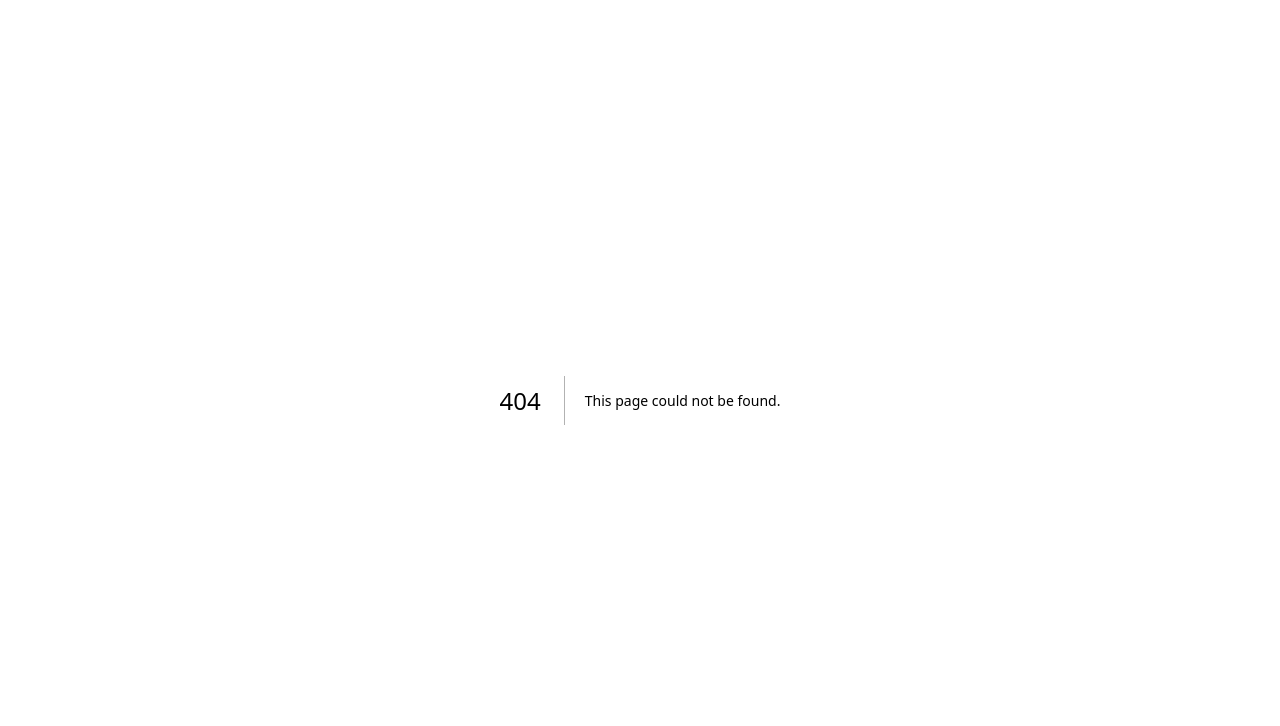
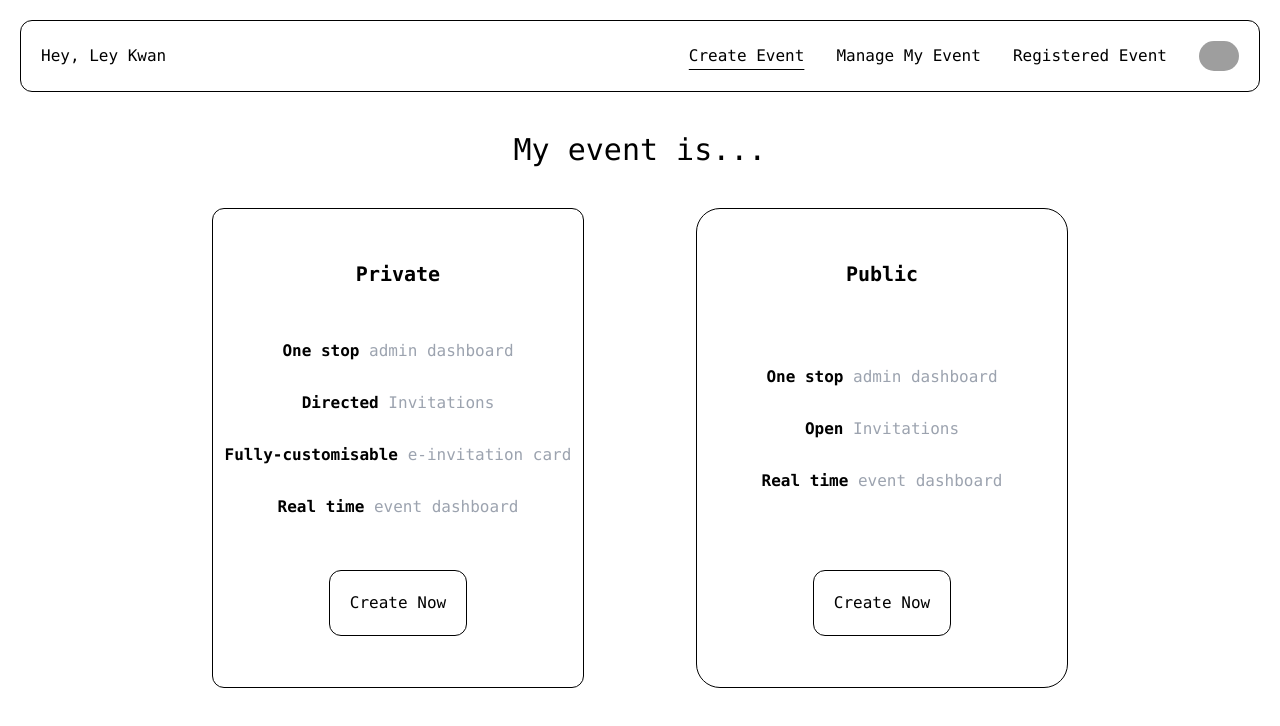
Before and after one commit to jxianc/miru, a Next.js app in the folder apps/web/: page /dashboard/1 in a window 1280 px wide. Before the commit this address had no page. Shown: the top 726 px of the page. Built offline with nearby package versions, Linux system fonts and the light colour scheme; grey boxes are pictures that could not be loaded.

Commit message:
navbar and "create now" page

```diff
--- /dev/null
+++ b/apps/web/components/Navbar.tsx
@@ -0,0 +1,54 @@
+import React from 'react'
+import Image from 'next/image'
+import { setNavbarStatusAtom, NavbarState } from '../libs/atom/navbar.atom'
+import { atom, useAtom } from 'jotai'
+
+interface NavbarProps {}
+
+const Navbar: React.FC<NavbarProps> = () => {
+  const [navbarStatus, setNavbarStatus] = useAtom(setNavbarStatusAtom)
+  return (
+    <div className="flex flex-row items-center justify-between w-full p-5 border border-black rounded-xl">
+      {/* front part */}
+      <div> Hey, Ley Kwan</div>
+
+      {/* end part */}
+      <div className="flex flex-row items-center justify-center gap-8">
+        <div
+          className={` hover:cursor-pointer ${
+            navbarStatus === 'create' && `underline underline-offset-8`
+          }`}
+          onClick={() => setNavbarStatus('create')}
+        >
+          Create Event
+        </div>
+        <div
+          className={` hover:cursor-pointer ${
+            navbarStatus === 'manage' && `underline underline-offset-8`
+          }`}
+          onClick={() => setNavbarStatus('manage')}
+        >
+          Manage My Event
+        </div>
+        <div
+          className={` hover:cursor-pointer ${
+            navbarStatus === 'registered_event' &&
+            `underline underline-offset-8`
+          }`}
+          onClick={() => setNavbarStatus('registered_event')}
+        >
+          Registered Event
+        </div>
+        <Image
+          width={40}
+          height={40}
+          className="rounded-full"
+          src="https://media.licdn.com/dms/image/C5603AQGrADSoKzdbnQ/profile-displayphoto-shrink_400_400/0/1661447582600?e=1678320000&v=beta&t=gxdqoNAv0qZ_blSbIJzzawYfg5cF_mGf2UPmlOHnBgQ"
+          alt="Rounded avatar"
+        />
+      </div>
+    </div>
+  )
+}
+
+export default Navbar
--- /dev/null
+++ b/apps/web/libs/atom/navbar.atom.ts
@@ -0,0 +1,16 @@
+import { atom } from 'jotai'
+
+type NavbarState = 'create' | 'manage' | 'registered_event'
+
+// Read only state data.
+const navbarStatusAtom = atom<NavbarState>('create')
+
+// Read and modify state data.
+const setNavbarStatusAtom = atom(
+  (get) => get(navbarStatusAtom),
+  (_get, set, status: NavbarState) => set(navbarStatusAtom, status),
+)
+
+export type { NavbarState }
+
+export { navbarStatusAtom, setNavbarStatusAtom }
--- a/apps/web/next.config.js
+++ b/apps/web/next.config.js
@@ -4,6 +4,6 @@ module.exports = {
     transpilePackages: ['ui'],
   },
   images: {
-    domains: ['images.unsplash.com'],
+    domains: ['images.unsplash.com', 'media.licdn.com'],
   },
 }
--- a/apps/web/package.json
+++ b/apps/web/package.json
@@ -12,6 +12,7 @@
     "@mr/ui": "workspace:*",
     "flowbite": "^1.5.5",
     "flowbite-react": "^0.3.7",
+    "jotai": "^1.12.1",
     "next": "13.0.0",
     "react": "18.2.0",
     "react-dom": "18.2.0",
--- a/apps/web/pages/_app.tsx
+++ b/apps/web/pages/_app.tsx
@@ -2,7 +2,11 @@ import type { AppProps } from 'next/app'
 import '../styles/globals.css'
 
 function MyApp({ Component, pageProps }: AppProps) {
-  return <Component {...pageProps} />
+  return (
+    <div className="h-screen px-5 py-5 font-mono">
+      <Component {...pageProps} />
+    </div>
+  )
 }
 
 export default MyApp
--- /dev/null
+++ b/apps/web/pages/dashboard/[userId].tsx
@@ -0,0 +1,87 @@
+import { useAtom } from 'jotai'
+import { NextPage } from 'next'
+import { useState } from 'react'
+import Navbar from '../../components/Navbar'
+import { navbarStatusAtom } from '../../libs/atom/navbar.atom'
+
+interface DashboardProps {}
+
+type createdEvent = 'private' | 'public' | null
+
+const Dashboard: NextPage<DashboardProps> = ({}) => {
+  const [navbarStatus] = useAtom(navbarStatusAtom)
+  const [createdEvent, setCreatedEvent] = useState<createdEvent>(null)
+  return (
+    <div>
+      <Navbar />
+      {navbarStatus === 'create' && createdEvent === null && (
+        <div>
+          <h1 className="py-10 text-3xl text-center">My event is...</h1>
+          <div className="flex items-center justify-center gap-28">
+            {/* Left card */}
+            <div className="flex flex-col items-center justify-evenly border w-[30%] border-black h-[60vh] rounded-xl">
+              <h1 className="text-xl font-bold">Private</h1>
+              <div className="flex flex-col items-center justify-center gap-7 min-h-[180px]">
+                <div className="text-gray-400">
+                  <span className="font-black text-black">One stop </span>
+                  admin dashboard
+                </div>
+                <div className="text-gray-400">
+                  <span className="font-black text-black">Directed </span>
+                  Invitations{' '}
+                </div>
+                <div className="text-gray-400">
+                  <span className="font-black text-black">
+                    Fully-customisable{' '}
+                  </span>
+                  e-invitation card{' '}
+                </div>
+                <div className="text-gray-400">
+                  <span className="font-black text-black">Real time </span>
+                  event dashboard{' '}
+                </div>
+              </div>
+              <button
+                onClick={() => setCreatedEvent('private')}
+                className="p-5 duration-200 ease-in-out border border-black rounded-xl hover:bg-black hover:text-white"
+              >
+                Create Now
+              </button>
+            </div>
+            {/* Right card */}
+            <div className="flex flex-col items-center justify-evenly border w-[30%] h-[60vh] rounded-3xl border-black">
+              <h1 className="text-xl font-bold">Public</h1>
+              <div className="flex flex-col items-center justify-center gap-7  min-h-[180px]">
+                <div className="text-gray-400">
+                  <span className="font-black text-black">One stop </span>
+                  admin dashboard
+                </div>
+                <div className="text-gray-400">
+                  <span className="font-black text-black">Open </span>
+                  Invitations{' '}
+                </div>
+                <div className="text-gray-400">
+                  <span className="font-black text-black">Real time </span>
+                  event dashboard{' '}
+                </div>
+              </div>
+              <button
+                onClick={() => setCreatedEvent('public')}
+                className="p-5 duration-200 ease-in-out border border-black rounded-xl hover:bg-black hover:text-white"
+              >
+                Create Now
+              </button>
+            </div>
+          </div>
+        </div>
+      )}
+      {createdEvent != null && (
+        <div>
+          <h1 className="py-10 text-3xl text-center">About my event</h1>
+        </div>
+      )}
+    </div>
+  )
+}
+
+export default Dashboard
--- a/apps/web/pages/index.tsx
+++ b/apps/web/pages/index.tsx
@@ -2,12 +2,12 @@ import Navbar from '../components/Navbar'
 import { FcGoogle } from 'react-icons/fc'
 export default function Web() {
   return (
-    <div className="my-5 mx-5 h-screen items-center gap-10 flex flex-col justify-center">
-      <h1 className="font-mono font-semibold text-[40px] ">
+    <div className="flex flex-col items-center justify-center h-screen gap-10">
+      <h1 className="font-semibold text-[40px] ">
         A better way to manage your event.
       </h1>
       <div
-        className="hover:cursor-pointer flex font-mono justify-center items-center gap-5 border p-5 rounded-xl "
+        className="flex items-center justify-center gap-5 p-5 border hover:cursor-pointer rounded-xl "
         onClick={() => console.log('print')}
       >
         <FcGoogle className="text-2xl" />
```
Also changed, not shown: 1 other file (tests, documents, lock files or other folders).
